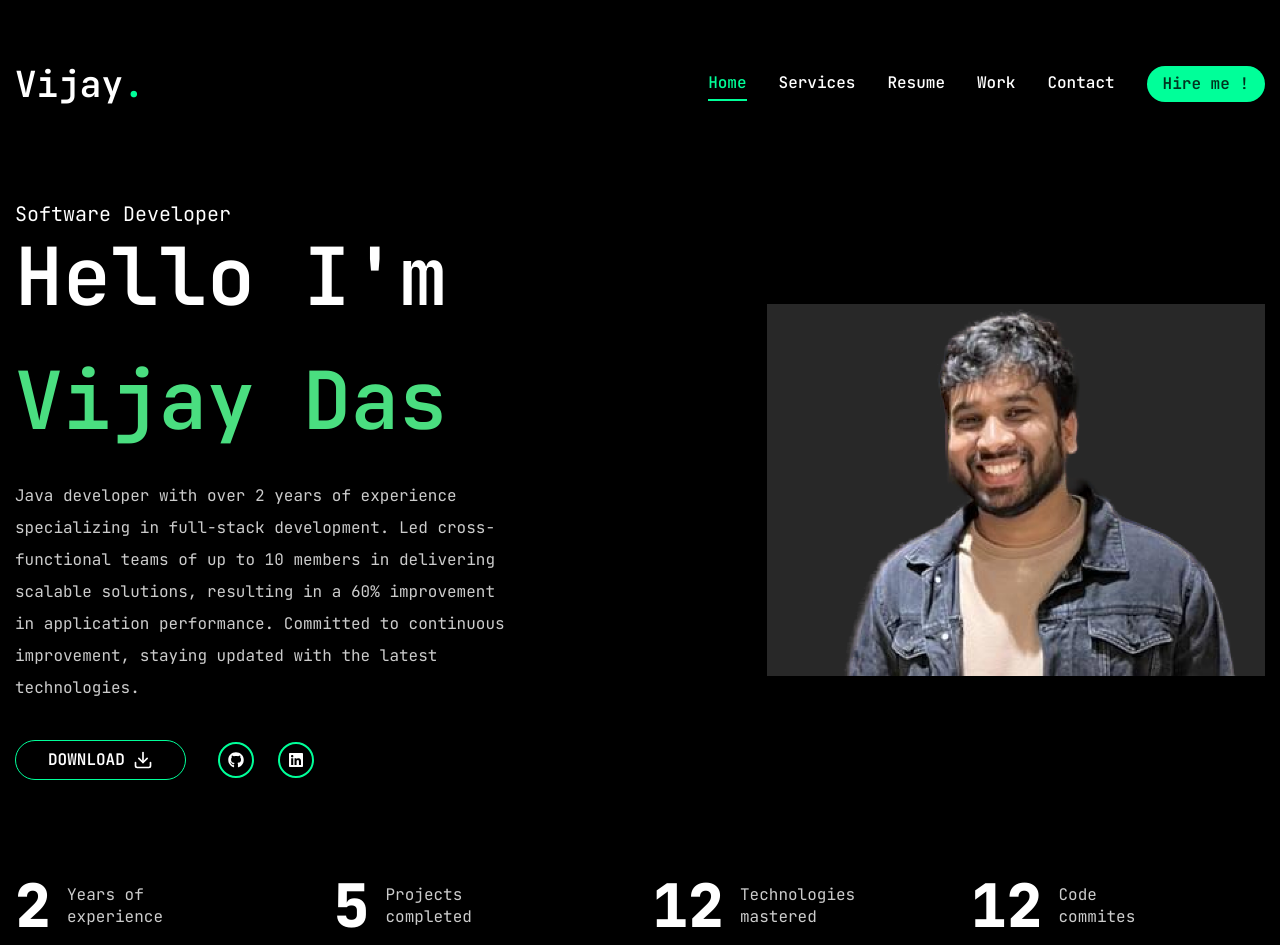
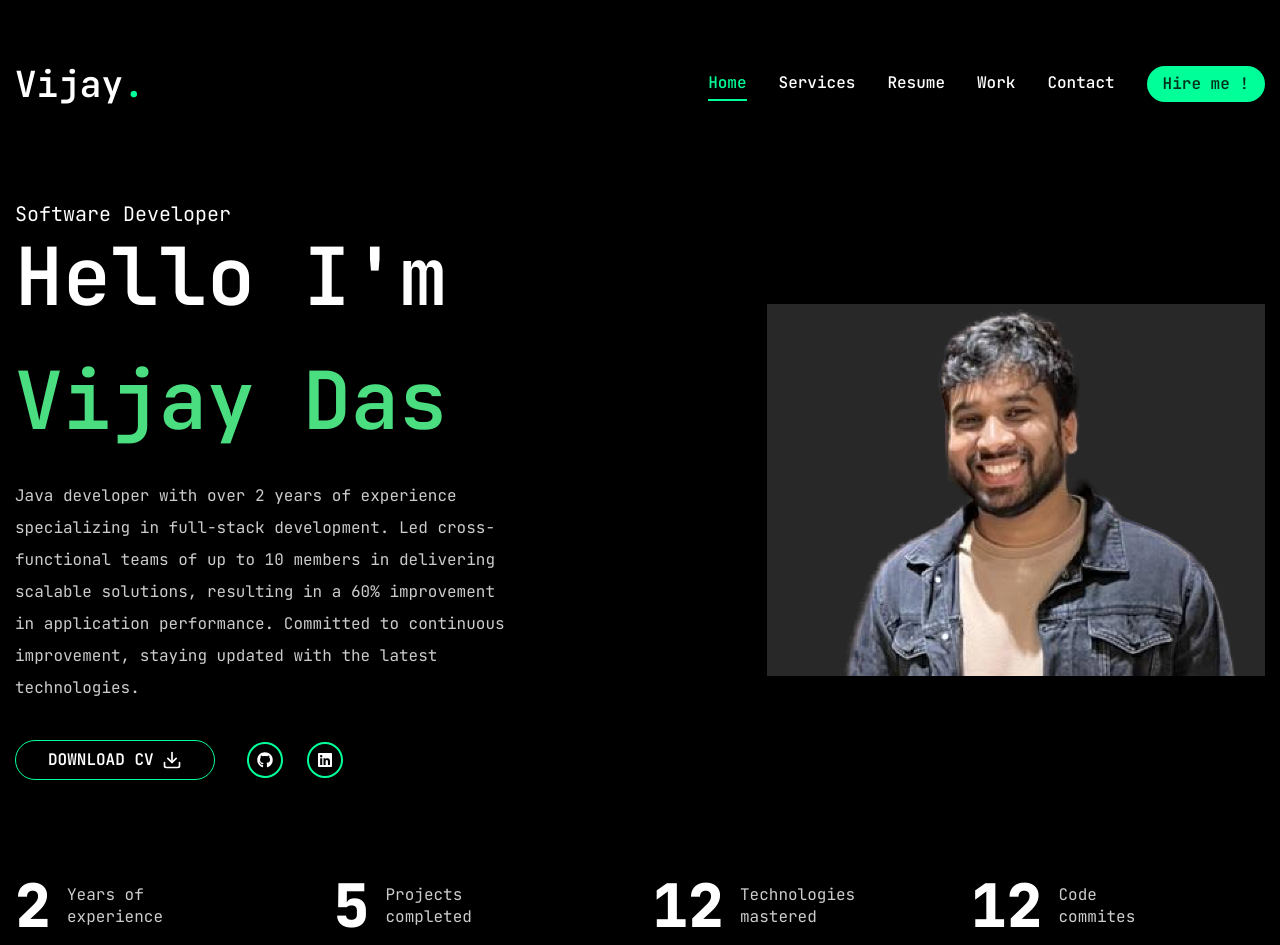
Before and after one commit to vijaykumar0-1/portfolio-website, a Next.js app: page / in a window 1280 px wide. Built offline with nearby package versions, Linux system fonts and the light colour scheme.

Commit message:
button name change

```diff
--- a/src/app/page.tsx
+++ b/src/app/page.tsx
@@ -32,7 +32,7 @@ const Home = () => {
                 size="lg"
                 className="uppercase flex items-center gap-2 rounded-full"
               >
-                <span className="">download</span>
+                <span className="">download cv</span>
                 <FiDownload className="text-xl" />
               </Button>
               </a>
```
